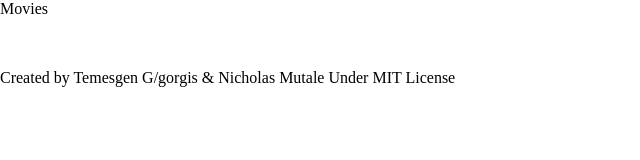
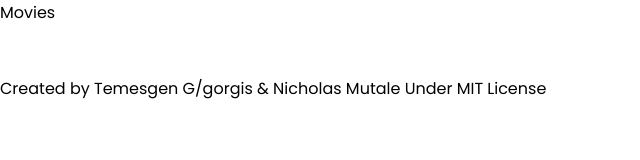
Before and after one commit to NatiG25/MovieSpace, a website built with webpack: page src/index.html in a window 1280 px wide. Shown: the whole page, without its empty margins (0-640 px from the left). Built offline with nearby package versions, Linux system fonts and the light colour scheme; no server answers.

Commit message:
fix linter error

```diff
--- a/src/style.css
+++ b/src/style.css
@@ -1,7 +1,7 @@
 @import url("https://fonts.googleapis.com/css2?family=Poppins:wght@400;500;700&display=swap");
 
-:root {
-  font: "Poppins", sans-serif;
+body {
+  font-family: "Poppins", sans-serif;
 }
 
 *,
@@ -11,6 +11,7 @@
   padding: 0;
   box-sizing: border-box;
 }
+
 main {
   display: flex;
   flex-wrap: wrap;
@@ -19,13 +20,13 @@
   margin: 1%;
 }
 
-
 .moviecards-container {
   display: flex;
   flex-wrap: wrap;
   column-gap: 1%;
   justify-content: center;
 }
+
 .imageTextContainer {
   display: flex;
   flex-direction: column;
```
Lines whose indentation alone changed are shown as unchanged.
